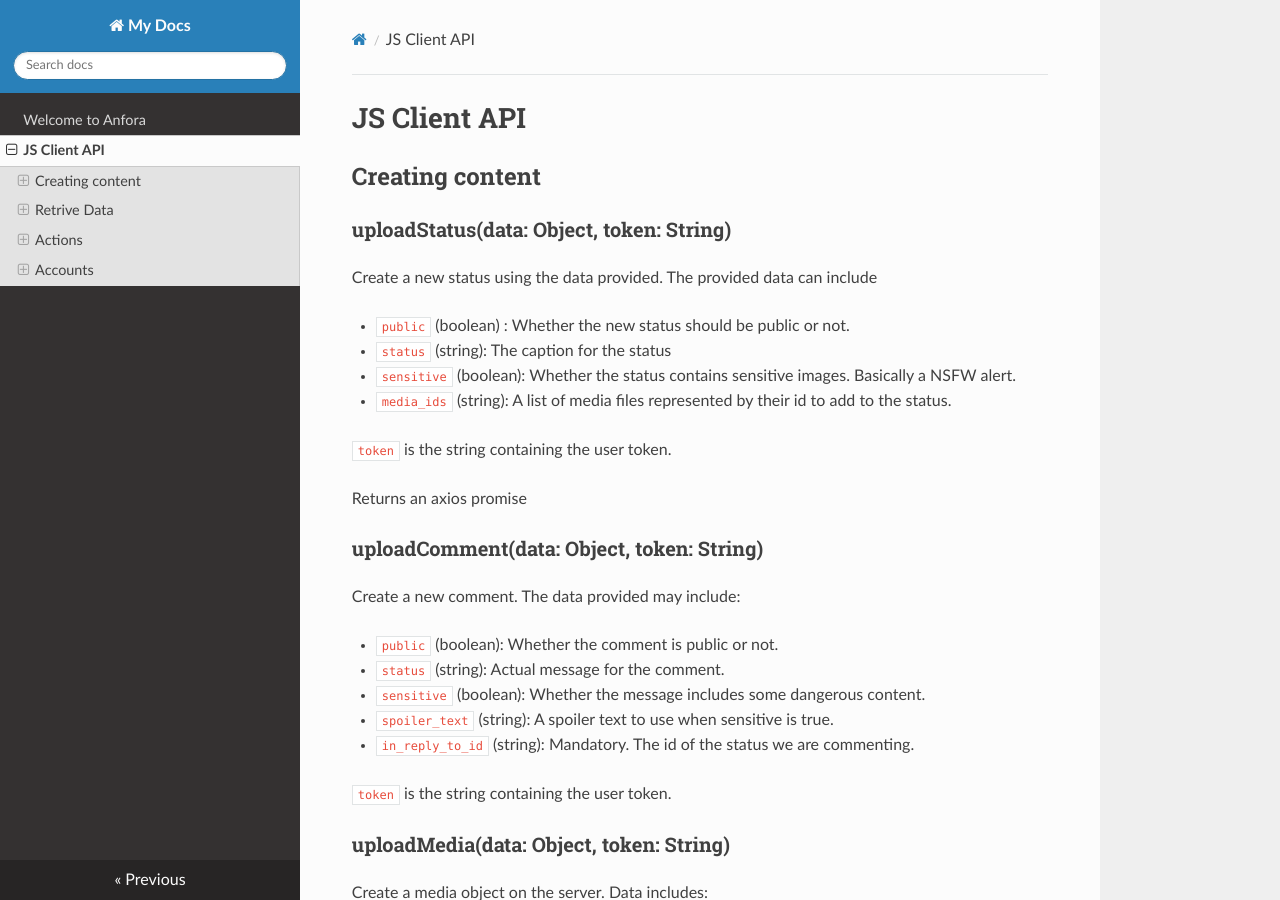
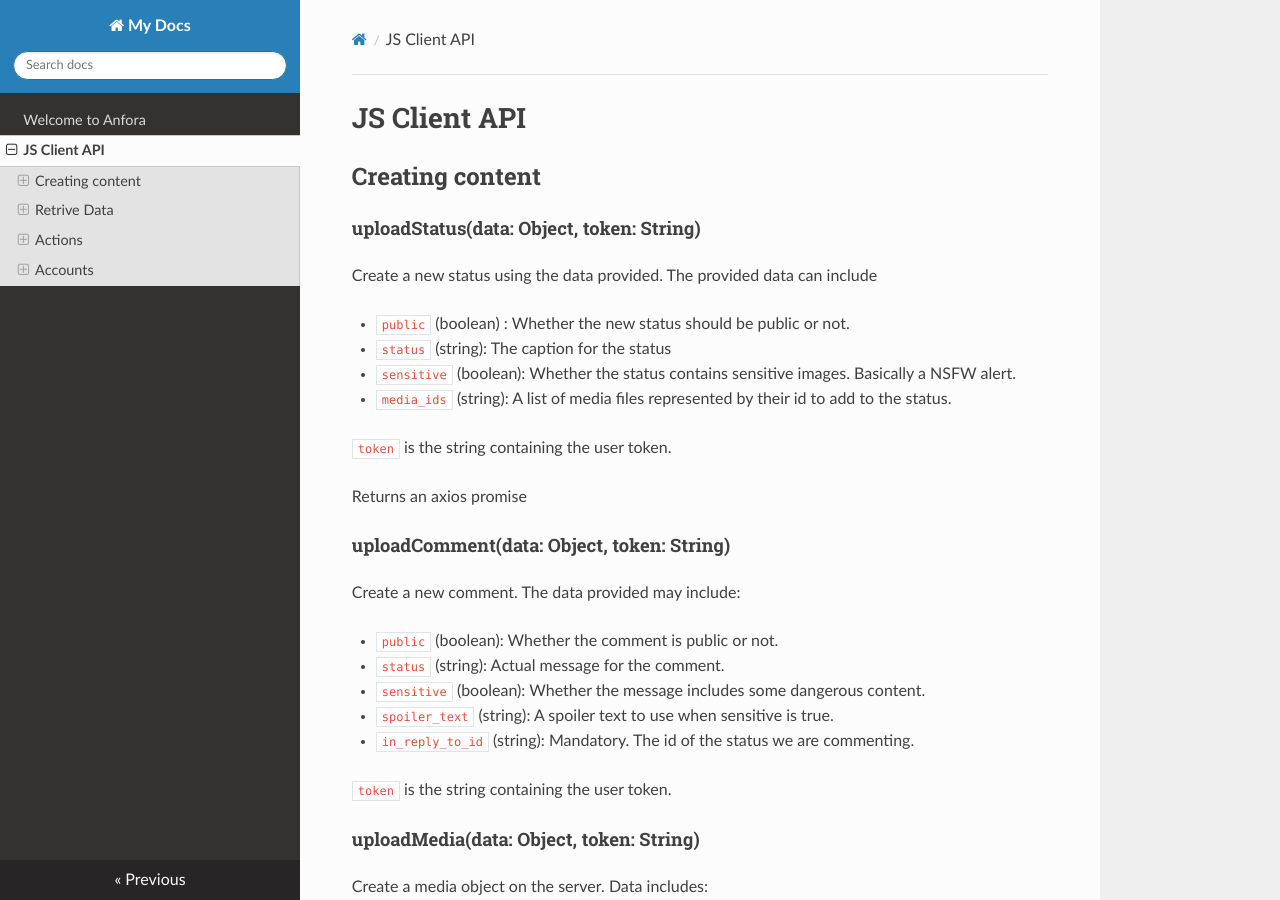
Before and after one commit to anforaProject/documentation, an MkDocs documentation site: the page built from docs/client.md, in a window 1280 px wide and 900 px high. Built offline with MkDocs 1.6.1, drawn with Linux system fonts in a browser that asks for light colours; nearby versions of some CDN libraries.

Commit message:
Change functions size

```diff
--- a/docs/client.md
+++ b/docs/client.md
@@ -2,7 +2,7 @@
 
 ## Creating content
 
-### uploadStatus(data: Object, token: String)
+#### uploadStatus(data: Object, token: String)
 
 Create a new status using the data provided. The provided data can include
 
@@ -17,7 +17,7 @@
 
 Returns an axios promise
 
-### uploadComment(data: Object, token: String)
+#### uploadComment(data: Object, token: String)
 
 Create a new comment. The data provided may include:
 
@@ -29,7 +29,7 @@
 
 `token` is the string containing the user token.
 
-### uploadMedia(data: Object, token: String)
+#### uploadMedia(data: Object, token: String)
 
 Create a media object on the server. Data includes:
 
@@ -40,29 +40,29 @@
 
 ## Retrive Data
 
-### retriveImages(id: String)
+#### retriveImages(id: String)
 
 Retrive all the statuses for a given user. `id` is the identifier for the user.
 
-### retriveStatus(id: String)
+#### retriveStatus(id: String)
 
 Retrive the status with the given id.
 
-### retriveUser(id: String)
+#### retriveUser(id: String)
 
 Retrive the profile info for the user with the given `id`.
 
-### getFollowers(id: String)
+#### getFollowers(id: String)
 
 Retrive a list of user's profiles follwing the user with the given `id`.
 
-### getFollowing(id: String)
+#### getFollowing(id: String)
 
 Retrive a list of user's profiles that the user with the given `id` is following.
 
 ## Actions
 
-### removeStatus(id: String, token: String)
+#### removeStatus(id: String, token: String)
 
 Remove the status with the `id` given. `token` must be the owner's token.
 
@@ -70,18 +70,18 @@
 
 Like the status with the given `id` with the `token` credentials of the current user.
 
-### dislikeStatus(id: String, token: String)
+#### dislikeStatus(id: String, token: String)
 
 Undo a like action over the status with the given `id`
 
-### verifyCredentials(token: String)
+#### verifyCredentials(token: String)
 
 Verify that the current user matches the correct profile.
 This is used to to check if the token is still valid.
 
 ## Accounts
 
-### passwordReset(data: Object)
+#### passwordReset(data: Object)
 
 Change password for the current user. Data is an object with the following attributes:
 
```
